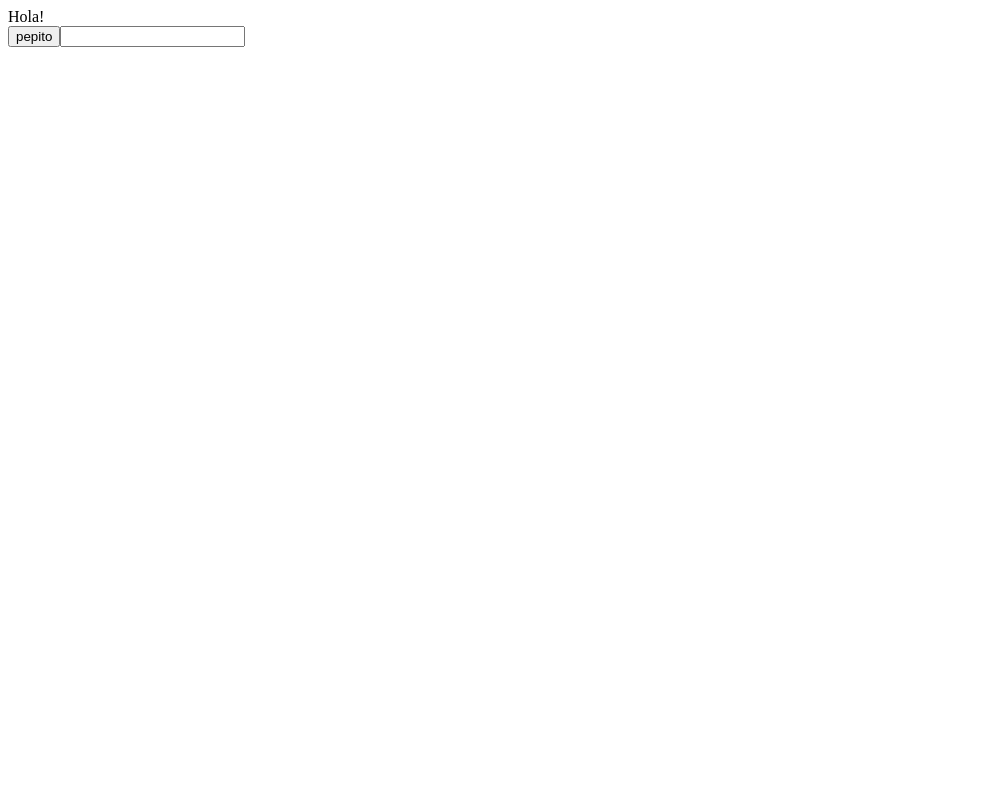
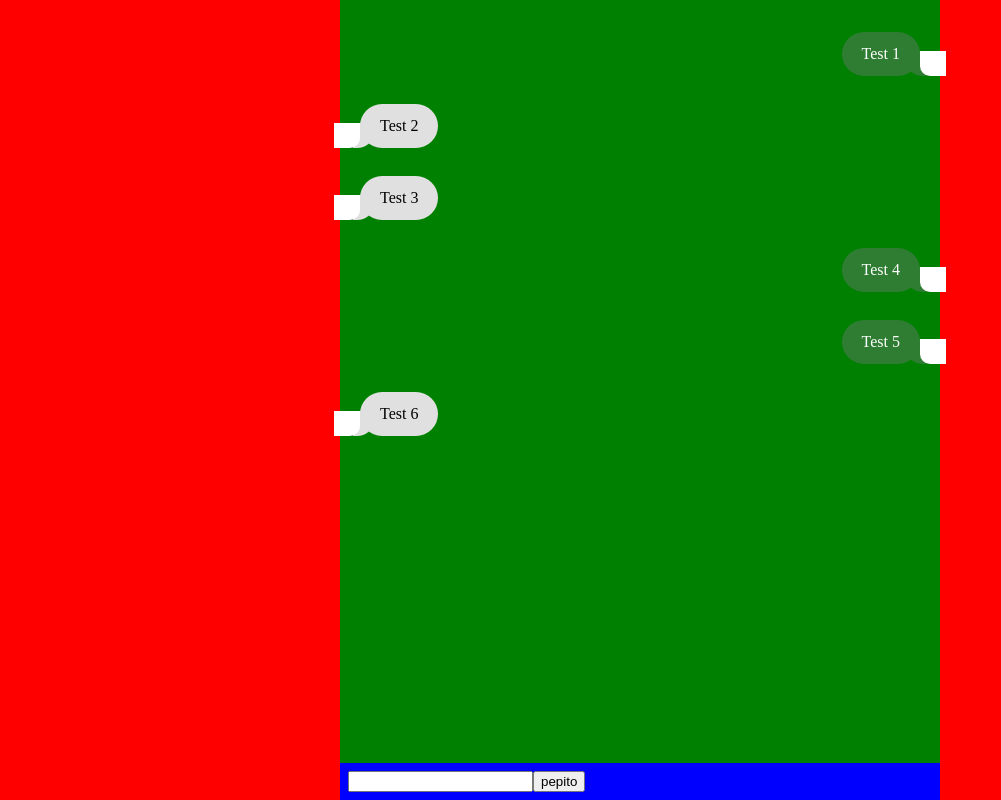
Before and after one commit to mikelgarciaurbina/kodify-chat-application, a React app: page / in a window 1280 px wide. Shown: the whole page, without its empty margins (0-1001 px from the left). Built offline with nearby package versions, Linux system fonts and the light colour scheme; the HTML template or start-up script is replaced by a standard one.

Commit message:
feat: add scaffold of the dashboard page

```diff
--- a/src/App.tsx
+++ b/src/App.tsx
@@ -1,16 +1,22 @@
-import React, { useState } from 'react';
+import React from 'react';
+import { createGlobalStyle, ThemeProvider } from 'styled-components';
 
-import { Button, TextField } from './components';
+import theme from './constants/theme';
+import { Dashboard } from './pages';
+
+const GlobalStyle = createGlobalStyle`
+  body {
+    margin: 0;
+    padding: 0;
+  }
+`;
 
 const App = () => {
-  const [message, setMessage] = useState('');
-
   return (
-    <>
-      <div>Hola!</div>
-      <Button label="pepito" />
-      <TextField onChange={setMessage} value={message} />
-    </>
+    <ThemeProvider theme={theme}>
+      <Dashboard />
+      <GlobalStyle />
+    </ThemeProvider>
   );
 };
 
--- a/src/constants/theme.ts
+++ b/src/constants/theme.ts
@@ -1,4 +1,5 @@
 const THEME = {
+  base_spacing: 8,
   palette: {
     common: {
       black: '#000',
--- /dev/null
+++ b/src/pages/Dashboard/Dashboard.styles.ts
@@ -0,0 +1,29 @@
+import styled from 'styled-components';
+
+export const Wrapper = styled.div`
+  background: red;
+  display: flex;
+  height: 100vh;
+  justify-content: center;
+  width: 100%;
+`;
+
+export const Container = styled.section`
+  background: green;
+  display: flex;
+  flex-direction: column;
+  width: 600px;
+`;
+
+export const ChatContainer = styled.article`
+  display: flex;
+  flex: 1;
+  flex-direction: column;
+  padding: ${({ theme }) => theme.base_spacing * 2}px ${({ theme }) => theme.base_spacing * 2.5}px; 0;
+`;
+
+export const Footer = styled.footer`
+  background: blue;
+  display: flex;
+  padding: ${({ theme }) => theme.base_spacing * 1}px;
+`;
--- /dev/null
+++ b/src/pages/Dashboard/Dashboard.tsx
@@ -0,0 +1,62 @@
+import React, { useState } from 'react';
+
+import { Button, TextField } from '../../components';
+import ChatBubble from '../../components/ChatBubble';
+import { ChatContainer, Container, Footer, Wrapper } from './Dashboard.styles';
+
+const CHAT = [
+  {
+    id: 1,
+    label: 'Test 1',
+    mine: true,
+  },
+  {
+    id: 2,
+    label: 'Test 2',
+    mine: false,
+  },
+  {
+    id: 3,
+    label: 'Test 3',
+    mine: false,
+  },
+  {
+    id: 4,
+    label: 'Test 4',
+    mine: true,
+  },
+  {
+    id: 5,
+    label: 'Test 5',
+    mine: true,
+  },
+  {
+    id: 6,
+    label: 'Test 6',
+    mine: false,
+  },
+];
+
+export const Dashboard = () => {
+  const [message, setMessage] = useState('');
+
+  return (
+    <Wrapper>
+      <Container>
+        <ChatContainer>
+          {CHAT.map((message) => (
+            <ChatBubble
+              key={message.id}
+              label={message.label}
+              mine={message.mine}
+            />
+          ))}
+        </ChatContainer>
+        <Footer>
+          <TextField onChange={setMessage} value={message} />
+          <Button label="pepito" />
+        </Footer>
+      </Container>
+    </Wrapper>
+  );
+};
--- /dev/null
+++ b/src/pages/Dashboard/index.ts
@@ -0,0 +1,3 @@
+import { Dashboard } from './Dashboard';
+
+export default Dashboard;
--- /dev/null
+++ b/src/pages/index.ts
@@ -0,0 +1 @@
+export { default as Dashboard } from './Dashboard';
```
